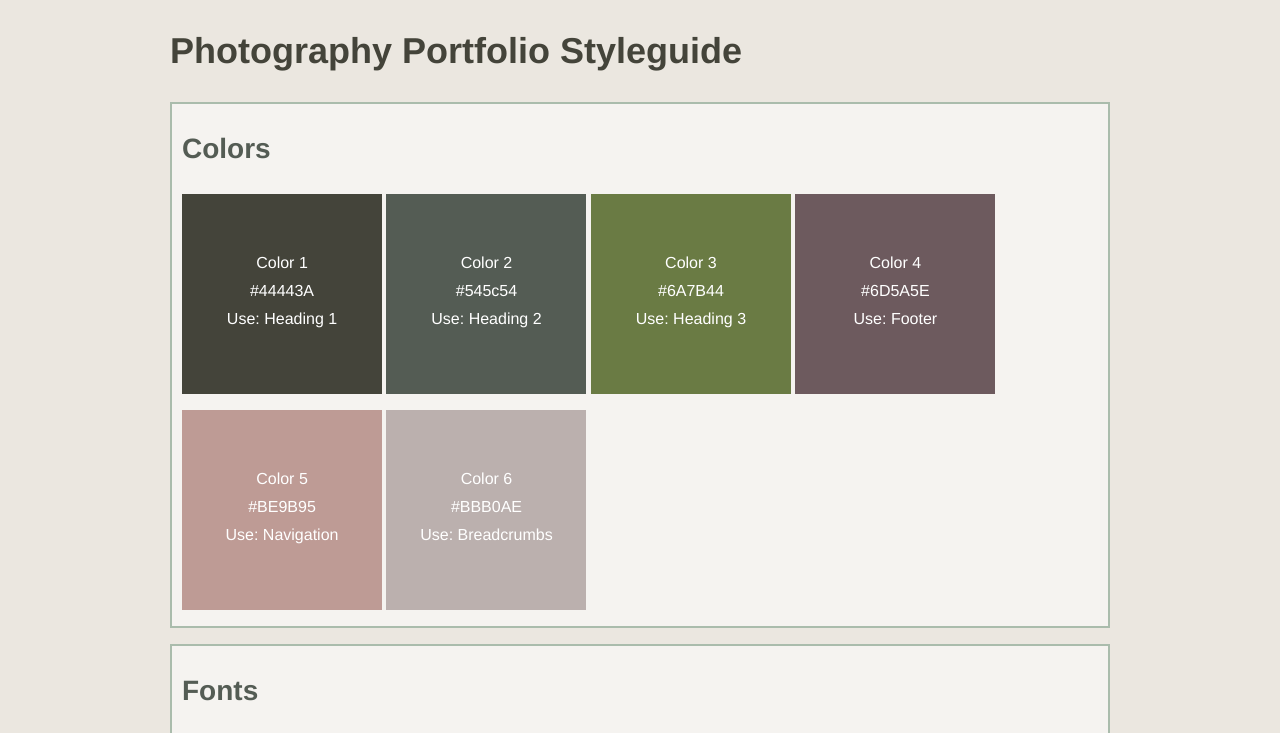
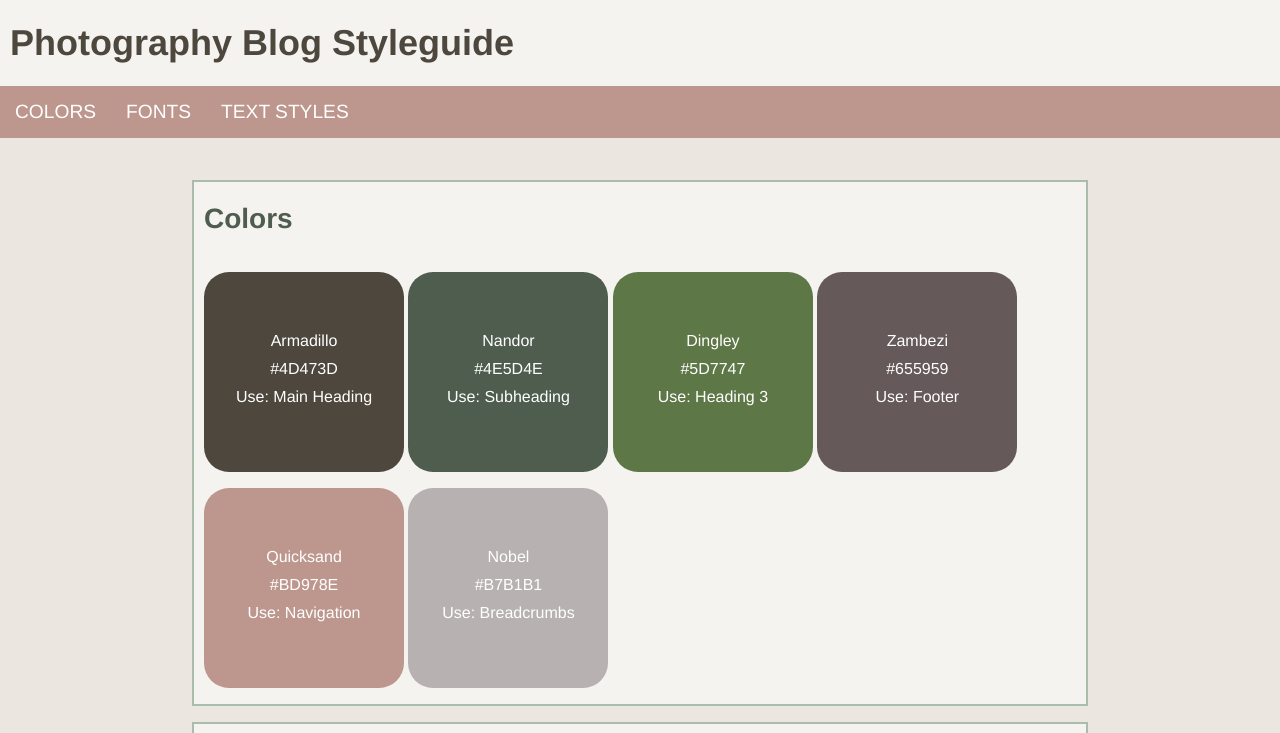
Before and after one commit to Theografiska/styleguide, a plain HTML site: page index.html in a window 1280 px wide. Shown: the top 733 px of the page. Drawn offline with Linux system fonts and the light colour scheme.

Commit message:
Add files via upload

```diff
--- a/index.html
+++ b/index.html
@@ -9,27 +9,34 @@
     </head>
     <body>
         <header>
-            <h1>Photography Portfolio Styleguide</h1>
+            <h1>Photography Blog Styleguide</h1>
+            <nav>
+                <ul>
+                    <li><a href="#colorlink">Colors</a></li>
+                    <li><a href="#fontslink">Fonts</a></li>
+                    <li><a href="#styleslink">Text Styles</a></li>
+                </ul>
+            </nav>
         </header>
         <main>
 
             <!-- section for colors -->
-            <section class="colors">
+            <section class="colors" id="colorlink">
                 <h2>Colors</h2>
                 <section class="colorboxes">
                     <ul>
-                        <li ID="color1">Color 1<span>#44443A</span><span>Use: Heading 1</span></li>
-                        <li ID="color2">Color 2<span>#545c54</span><span>Use: Heading 2</span></li>
-                        <li ID="color3">Color 3<span>#6A7B44</span><span>Use: Heading 3</span></li>
-                        <li ID="color4">Color 4<span>#6D5A5E</span><span>Use: Footer</span></li>
-                        <li ID="color5">Color 5<span>#BE9B95</span><span>Use: Navigation</span></li>
-                        <li ID="color6">Color 6<span>#BBB0AE</span><span>Use: Breadcrumbs</span></li>
+                        <li ID="color1">Armadillo<span>#4D473D</span><span>Use: Main Heading</span></li>
+                        <li ID="color2">Nandor<span>#4E5D4E</span><span>Use: Subheading</span></li>
+                        <li ID="color3">Dingley<span>#5D7747</span><span>Use: Heading 3</span></li>
+                        <li ID="color4">Zambezi<span>#655959</span><span>Use: Footer</span></li>
+                        <li ID="color5">Quicksand<span>#BD978E</span><span>Use: Navigation</span></li>
+                        <li ID="color6">Nobel<span>#B7B1B1</span><span>Use: Breadcrumbs</span></li>
                     </ul>
                 </section>
             </section>
 
             <!-- section for fonts -->
-            <section class="fonts">
+            <section class="fonts" id="fontslink">
                 <h2>Fonts</h2>
                 <section class="fontboxes">
                     <ul class="Montserratclass">
@@ -53,8 +60,8 @@
                 </section>
             </section>
 
-            <!-- section for styles -->
-            <section class="styles">
+            <!-- section for text styles -->
+            <section class="styles" id="styleslink">
                   <h2>Text Styles</h2>
                   <section class="styleboxes">
                     <h1 id="Bigheading">H1: Main page heading</h1>
@@ -69,6 +76,13 @@
                       <li>Font-size: 28px</li>
                       <li>Font-family: Lato</li>
                     </ul>
+                    <h2 id="Heading3">H3: Heading 3</h2>
+                    <ul>
+                        <li>Font-weight: 400</li>
+                        <li>Font-size: 20px</li>
+                        <li>Font-family: Lato</li>
+                        <li>Text-transform: uppercase</li>
+                      </ul>
                     <p id="Paragraph">P: Paragraph text</p>
                     <ul>
                       <li>Font-weight: 400 (regular)</li>
--- a/styles.css
+++ b/styles.css
@@ -10,35 +10,49 @@
 body {
     max-width: 1500px;
     min-width: 660px;
-    width: 75%;
-    margin: 0 auto;
+    width: 100%;
     background-color: hsl(40 20% 90%);
     font-family: Helvetica, sans-serif;
 }
 
 main {
+    position: relative;
+    top: 180px;
     margin: 0px 10px;
+    margin: 0 auto;
+    width: 70%;
 }
 
 h1,h2 {
     line-height: 1.5;
-    margin-top: 1.5rem;
-    margin-bottom: 1.5rem;
+    margin-top: 1rem;
+    margin-bottom: 1rem;
 }
 
 h1 {
     font-size: 36px;
-    color: #44443A;
+    color: #4D473D;
+    padding-left: 10px;
 }
 
 header h1 {
-    margin-left: 10px;
+    text-align: left;
+}
+
+header {
+    border: 2px solid ##655959;
+    width: 100%;
+    background-color: hsl(40 20% 95%);
+    margin-bottom: 50px;
+    position: fixed;
+    z-index: 1;
 }
 
 h2 {
     font-size: 28px;
     font-weight: 600;
-    color: #545c54;
+    color: #4E5D4E;
+    margin-bottom: 2rem;
 }
 
 h3 {
@@ -52,6 +66,34 @@ p {
 }
 
 /* nav section */
+
+nav {
+    margin: 0 auto;
+    font-size: larger;
+}
+nav ul {
+   list-style-type: none;
+   background-color: #BD978E;
+   overflow: hidden;
+}
+
+nav a {
+    color: white;
+    text-decoration: none;
+    padding: 15px;
+    display: block;
+    text-align: center;
+    text-transform: uppercase;
+}
+
+nav a:hover {
+    color: #5D7747;
+    font-weight: bolder;
+}
+
+nav li {
+    float: left;
+}
 
 /* color section */
 .colors {
@@ -69,6 +111,8 @@ p {
     width: 200px;
     height: 200px;
     text-align: center;
+    border: 1px solid inherit;
+    border-radius: 25px;
 }
 
 .colorboxes ul li span {
@@ -77,36 +121,36 @@ p {
 }
 
 #color1 {
-    background-color: #44443A;
+    background-color: #4D473D;
     color: white;
 
 }
 
 #color2 {
-    background-color: #545c54;
+    background-color: #4E5D4E;
     color: white;
 
 }
 
 #color3 {
-    background-color: #6A7B44;
+    background-color: #5D7747;
     color: white;
 
 }
 
 #color4 {
-    background-color: #6D5A5E;
+    background-color: #655959;
     color: white;
 }
 
 #color5 {
-    background-color: #BE9B95;
+    background-color: #BD978E;
     color: white;
 
 }
 
 #color6 {
-    background-color:  #BBB0AE;
+    background-color:  #B7B1B1;
     color: white;
 }
 
@@ -215,7 +259,7 @@ p {
     font-size: 36px;
     font-family: "Montserrat";
     font-weight: 700;
-    color: #44443A;
+    color: #4D473D;
     margin-top: 0px;
 }
 
@@ -223,11 +267,40 @@ p {
     font-size: 28px;
     font-weight: 500;
     font-family: "Lato";
-    color: #545c54;
+    color: #4E5D4E;
 }
+
+#Heading3 {
+    font-size: 20px;
+    font-weight: 400;
+    font-family: "Lato";
+    color: #5D7747;
+    text-transform: uppercase;
+}
+
 
 #Paragraph {
     font-size: 16px;
     font-weight: 400;
     font-family: "Raleway";
 }
+
+/* Section for other elements */
+
+.other {
+    border: 2px solid #AABCAC;
+    padding-left: 10px;
+    margin-bottom: 1rem;
+    background-color: hsl(40 20% 95%);
+}
+
+.other .styleboxes {
+    display: inline-block;
+    list-style-type: none;
+}
+
+.styleboxes ul {
+    padding-left: 40px;
+    line-height: 1.5;
+    margin-bottom: 2rem;
+}
```
